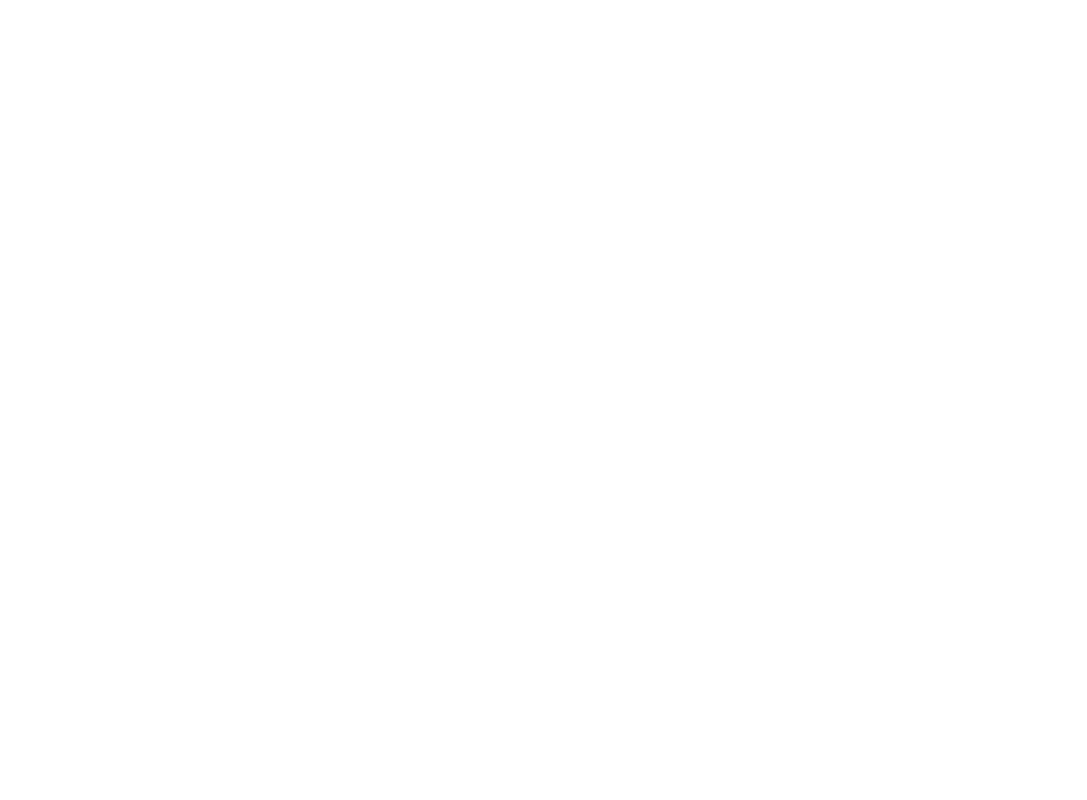
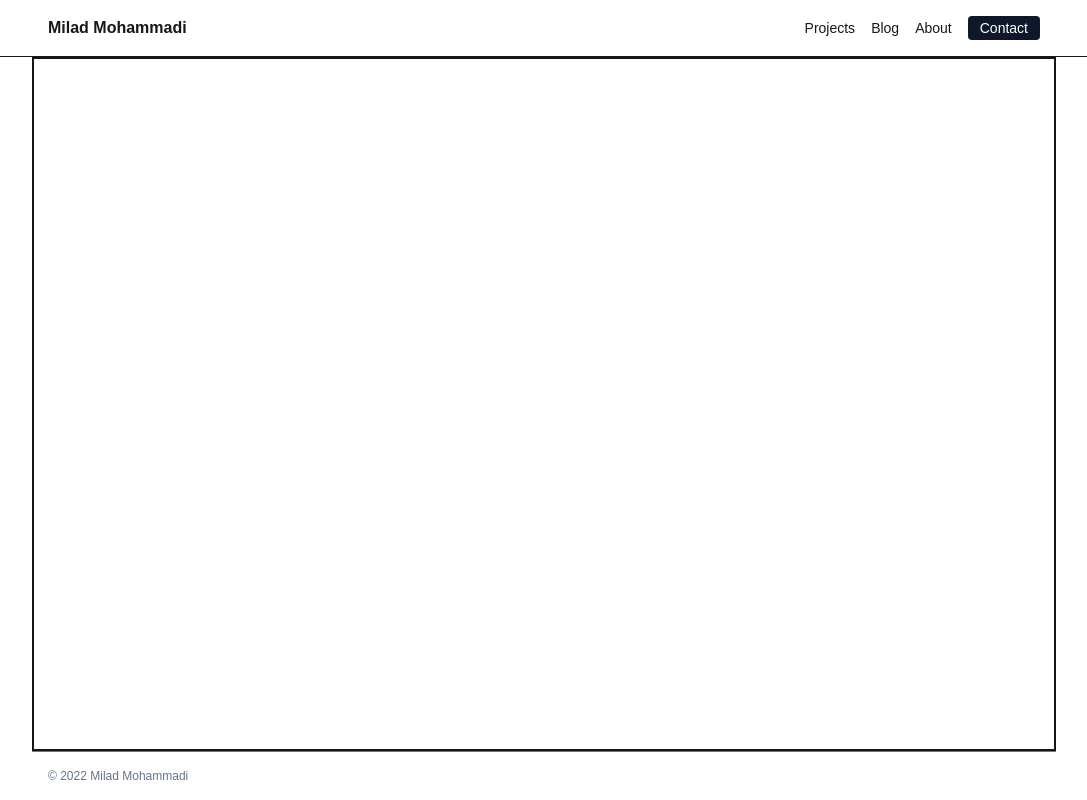
Before and after one commit to phymilad/portfolio, a Next.js app: page / in a window 1280 px wide. Shown: the whole page, without its empty margins (96-1183 px from the left). Built offline with nearby package versions, Linux system fonts and the light colour scheme.

Commit message:
feat: change layout

```diff
--- /dev/null
+++ b/src/app/layout.tsx
@@ -0,0 +1,35 @@
+import type { Metadata } from 'next';
+import Link from 'next/link';
+import './globals.css';
+
+export const metadata: Metadata = {
+  title: 'Milad Mohammadi — Frontend Developer',
+  description: 'Portfolio, projects, and blog by Milad Mohammadi.',
+  metadataBase: new URL('https://example.com'), // change later
+};
+
+export default function RootLayout({ children }: { children: React.ReactNode }) {
+  return (
+    <html lang="en">
+      <body className="flex flex-col min-h-dvh bg-white text-slate-800 antialiased">
+        <header className="sticky top-0 z-50 border-b bg-white/50 backdrop-blur">
+          <nav className="mx-auto flex max-w-5xl items-center justify-between p-4">
+            <Link href="/" className="font-semibold">Milad Mohammadi</Link>
+            <ul className="flex gap-4 text-sm">
+              <li><Link href="/projects">Projects</Link></li>
+              <li><Link href="/blog">Blog</Link></li>
+              <li><Link href="/about">About</Link></li>
+              <li><Link href="/contact" className="rounded bg-slate-900 px-3 py-1 text-white">Contact</Link></li>
+            </ul>
+          </nav>
+        </header>
+
+        <main className="w-full flex-1 mx-auto max-w-5xl p-4 border-2">{children}</main>
+
+        <footer className="w-full mx-auto max-w-5xl border-t p-4 text-xs text-slate-500">
+          © {new Date().getFullYear()} Milad Mohammadi
+        </footer>
+      </body>
+    </html>
+  );
+}
```
